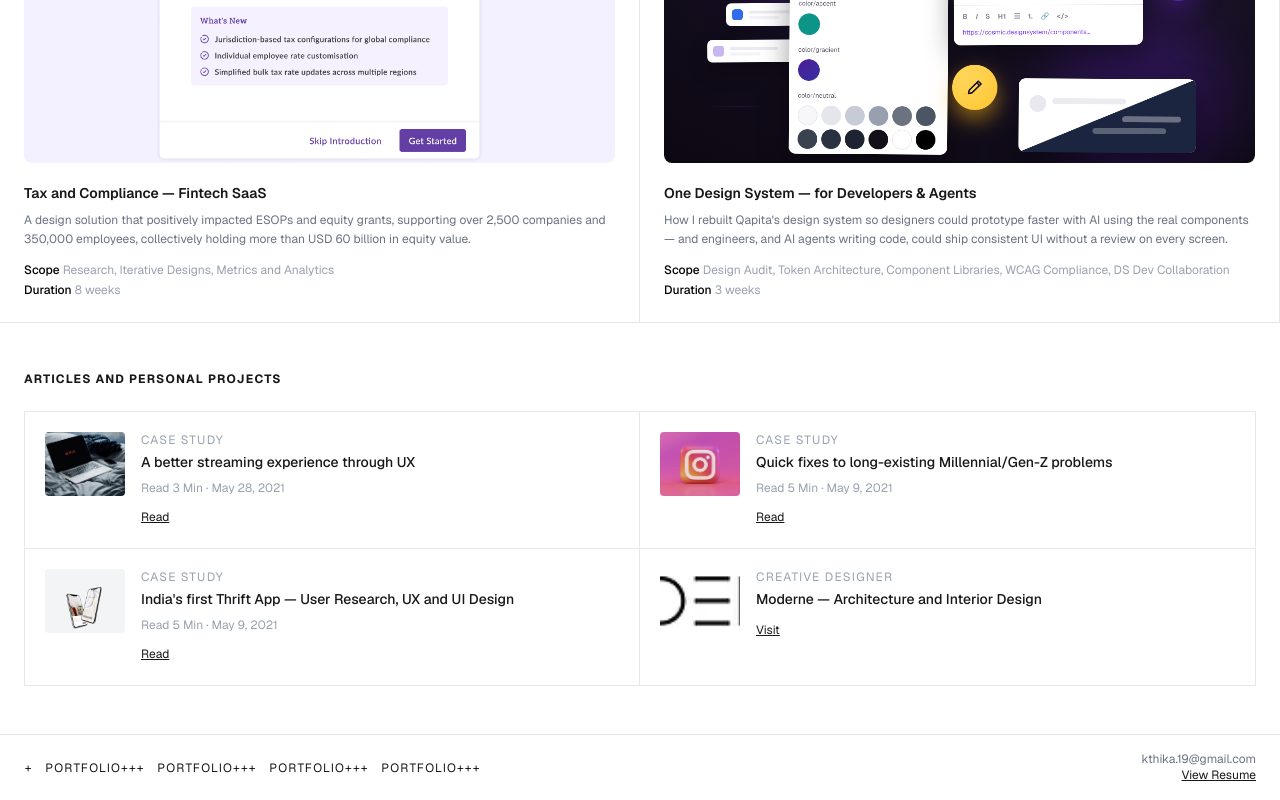
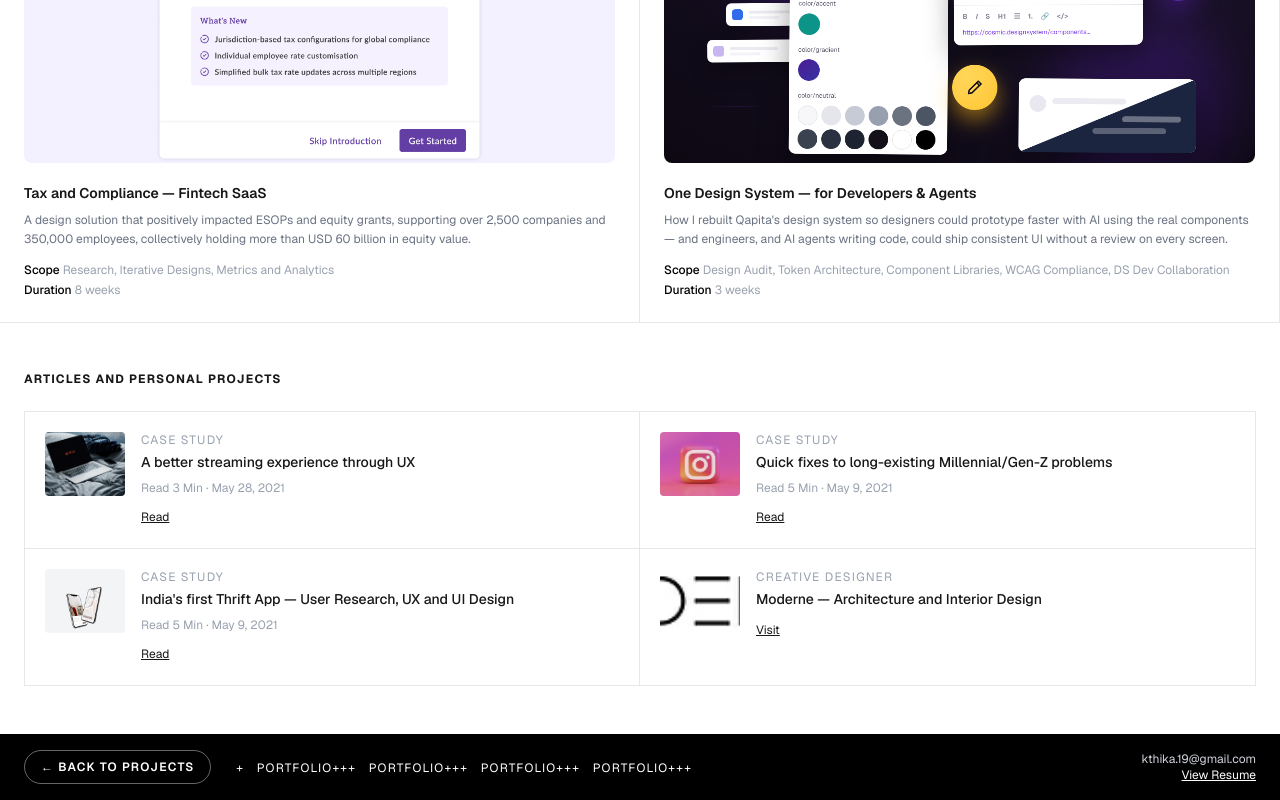
Before and after one commit to kthika19-lang/my-portfolio, a Next.js app: page / in a window 1280 px wide. Shown: the part 1136-1936 px from the top of the page. Built offline with nearby package versions, Linux system fonts and the light colour scheme.

Commit message:
Add files via upload

```diff
--- a/app/layout.tsx
+++ b/app/layout.tsx
@@ -43,15 +43,28 @@ export default function RootLayout({
         {children}
 
         {/* FOOTER */}
-        <footer className="border-t border-gray-200 px-6 py-4 flex items-center justify-between overflow-hidden">
+        <footer className="bg-black text-white px-6 py-4 flex items-center justify-between gap-6 overflow-hidden">
+          <Link
+            href="/"
+            className="shrink-0 inline-flex items-center gap-2 text-xs font-semibold uppercase tracking-widest border border-white/40 rounded-full px-4 py-2 hover:bg-white hover:text-black transition-colors"
+          >
+            ← Back to Projects
+          </Link>
           <div className="overflow-hidden whitespace-nowrap flex-1">
             <span className="text-xs tracking-widest uppercase animate-marquee inline-block">
               PORTFOLIO+++ &nbsp; PORTFOLIO+++ &nbsp; PORTFOLIO+++ &nbsp; PORTFOLIO+++ &nbsp; PORTFOLIO+++ &nbsp; PORTFOLIO+++ &nbsp;
             </span>
           </div>
-          <div className="text-right text-xs ml-12 shrink-0">
-            <a href="mailto:kthika.19@gmail.com" className="block text-gray-500">kthika.19@gmail.com</a>
-            <a href="/resume.pdf" className="underline">View Resume</a>
+          <div className="text-right text-xs shrink-0">
+            <a href="mailto:kthika.19@gmail.com" className="block text-gray-300">kthika.19@gmail.com</a>
+            <a
+              href="https://docs.google.com/document/d/1v6Hn2Lttu7qxJDWac0oWtK6jmubaoaReg21g309MY9Y/edit?usp=sharing"
+              target="_blank"
+              rel="noopener noreferrer"
+              className="underline"
+            >
+              View Resume
+            </a>
           </div>
         </footer>
 
```
